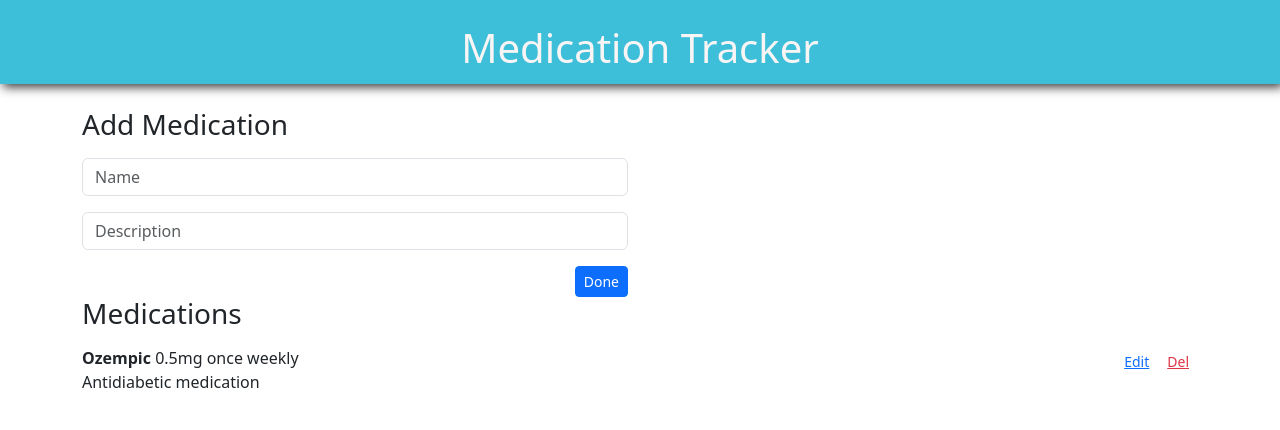
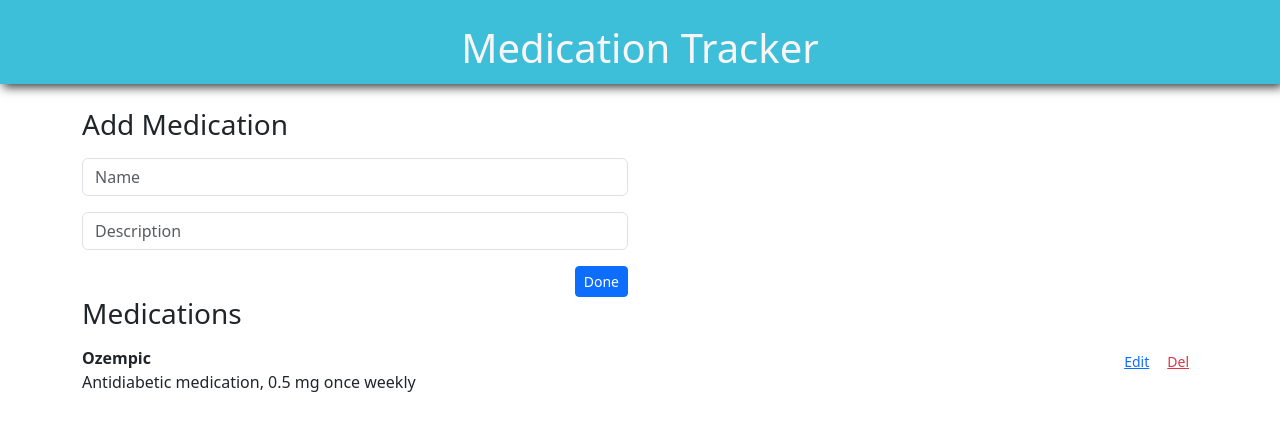
Before and after one commit to pdimaano/med-tracker, a React (Create React App) app: page / in a window 1280 px wide. Shown: the top 430 px of the page. Built offline with nearby package versions, Linux system fonts and the light colour scheme; the HTML template or start-up script is replaced by a standard one.

Commit message:
removed dosage from initialMed information

```diff
--- a/src/App.js
+++ b/src/App.js
@@ -22,8 +22,7 @@ function App() {
           {
             id: 1,
             name: "Ozempic",
-            description: "Antidiabetic medication",
-            dosage: "0.5mg once weekly"
+            description: "Antidiabetic medication, 0.5 mg once weekly"
           },
         ]} />
       </section>
```
